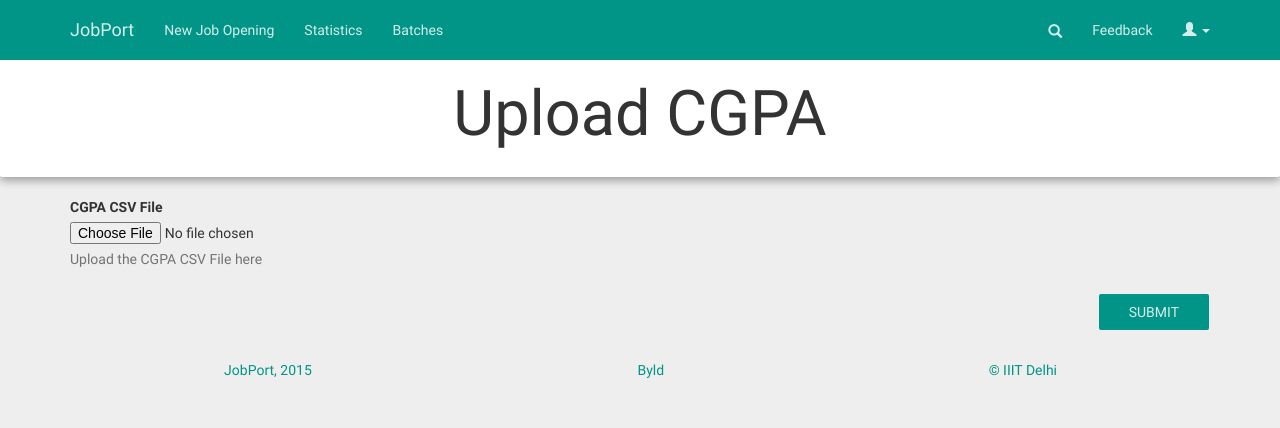
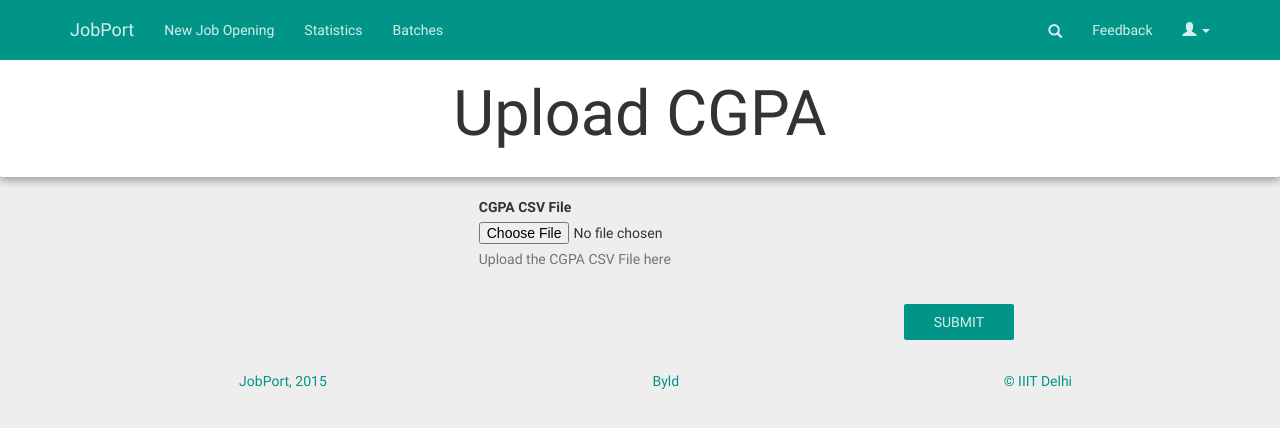
Before and after one commit to IIIT-Delhi/jobport, a Django app: template placement/jobport/templates/jobport/admin_uploadcgpa.html in a window 1280 px wide. Shown: the top 428 px of the page. Run offline with Django 3.2, Linux system fonts and the light colour scheme; the template is opened without the code that fills it, so the values that code supplies are empty; some libraries are stand-ins or nearby versions.

Commit message:
Fixes #36

```diff
--- a/placement/jobport/templates/jobport/admin_uploadcgpa.html
+++ b/placement/jobport/templates/jobport/admin_uploadcgpa.html
@@ -1,22 +1,32 @@
-{% extends "jobport/base_admin.html" %}
-
-{% block content %}
+{% extends "jobport/base_admin.html" %} {% block content %}
 <div class="jumbotron">
     <div align="center" class="container">
-  <br/><br/>
+        <br/>
+        <br/>
         <h1>Upload CGPA</h1>
     </div>
 </div>
-<div class="container">
+<div class="container center-block">
+    <div class="row">
+        <div class="col-md-10">
             <form method="post" enctype="multipart/form-data">
                 {% csrf_token %}
-        <div class="form-group">
+                <div class="col-md-5"></div>
+                <div class="col-md-5 form-group">
                     <label for="cgpafile">CGPA CSV File</label>
                     <input type="file" id="cgpafile" name="cgpafile">
                     <p class="help-block">Upload the CGPA CSV File here</p>
                 </div>
+        </div>
+    </div>
+    <div class="row">
+        <div class="col-md-10">
             <button type="submit" class="btn btn-primary">Submit</button>
+        </div>
+    </div>
     </form>
+    <div class="row">
+        <div class="col-md-10">
             {% if notfound %}
             <h3>List of Students who were not found in the JobPort database</h3>
             <ul>
@@ -25,6 +35,6 @@
                 {% endfor %}
             </ul>
             {% endif %}
-
+        </div>
     </div>
     {% endblock %}
```
Lines whose indentation alone changed are shown as unchanged.
